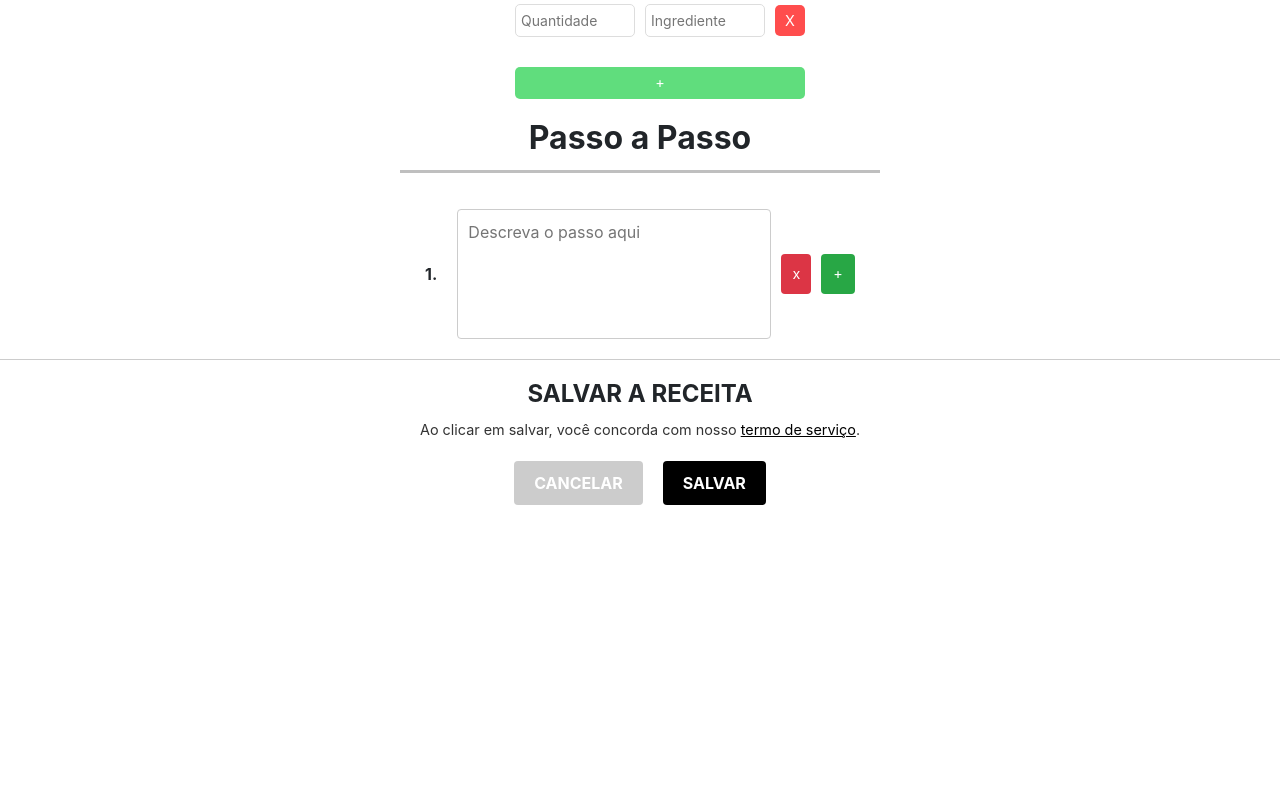
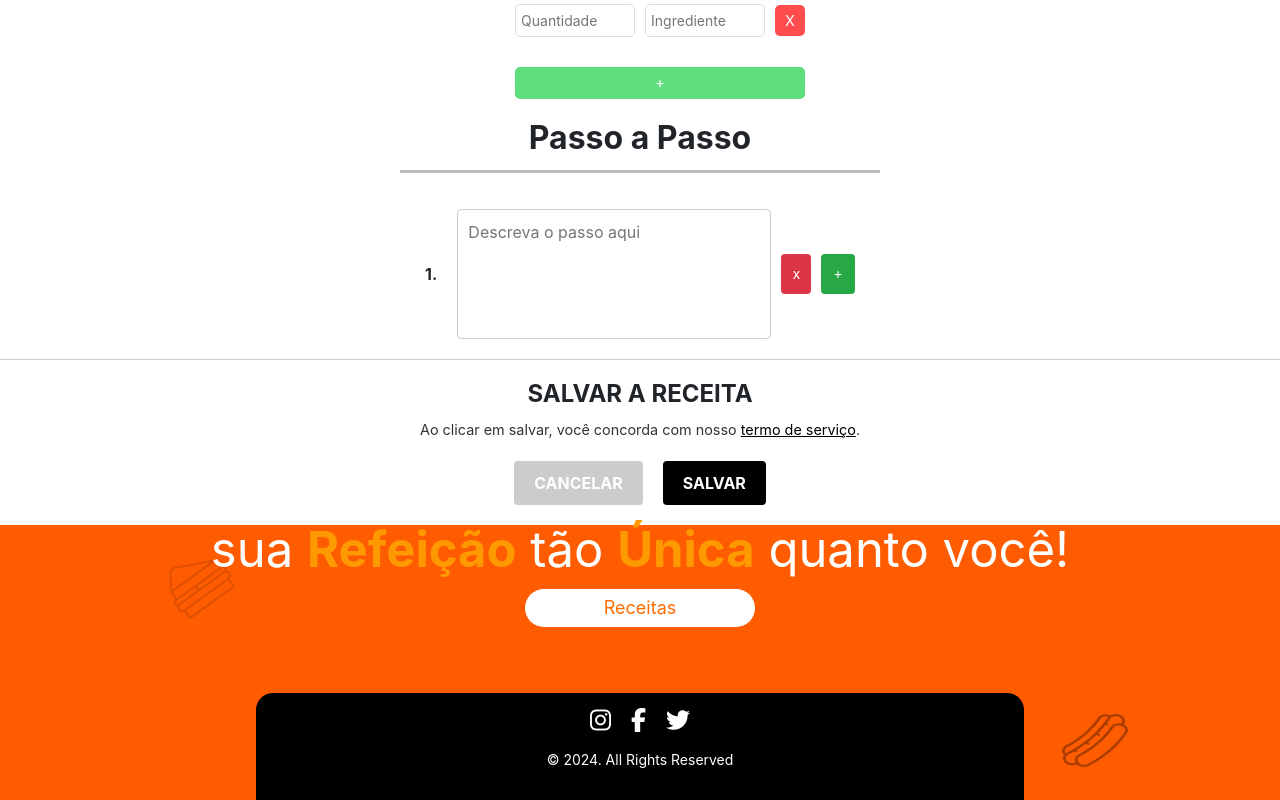
Before and after one commit to Yago04/TCC, a React (Create React App) app in the folder front-end/: page / in a window 1280 px wide. Shown: the part 810-1610 px from the top of the page. Before the commit the page ends 1335 px from the top, so only its background shows below. Built offline with nearby package versions, Linux system fonts and the light colour scheme.

Commit message:
adcionando o footer

```diff
--- a/front-end/src/pages/RegistrarReceita/index.js
+++ b/front-end/src/pages/RegistrarReceita/index.js
@@ -4,6 +4,7 @@ import AdicionarReceita from "./components/AdcionarReceita";
 import SearchableComponent from "./components/Categorias";
 import Ingredientes from "./components/Ingredientes";
 import PassoaPasso from "./components/PassoaPasso";
+import Footer from "../../components/Footer";
 
 const RegistrarReceita = () => {
   const handleSalvar = () => {
@@ -47,6 +48,9 @@ const RegistrarReceita = () => {
           </button>
         </div>
       </div>
+          <div>
+            <Footer/>
+          </div>
     </div>
   );
 };
```
